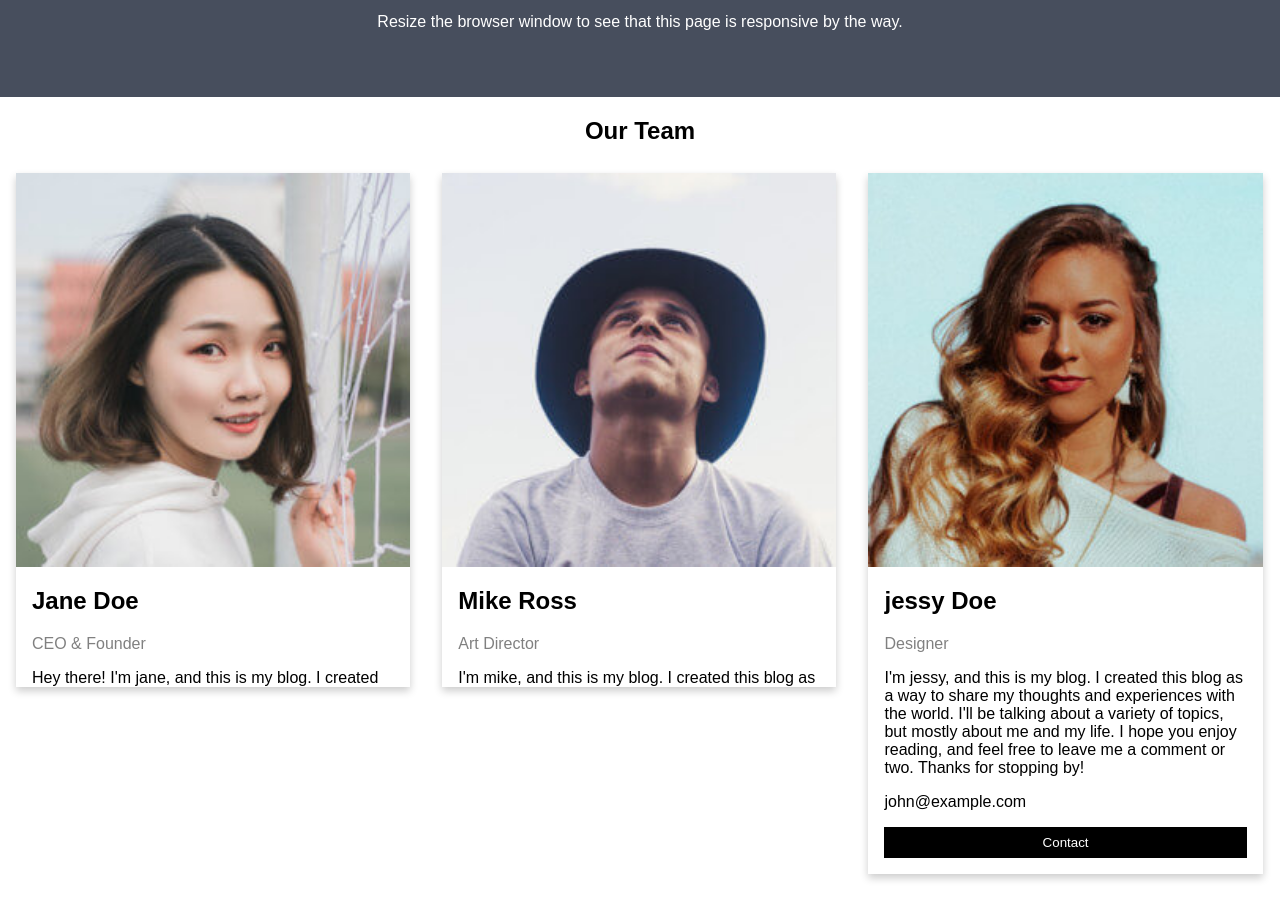
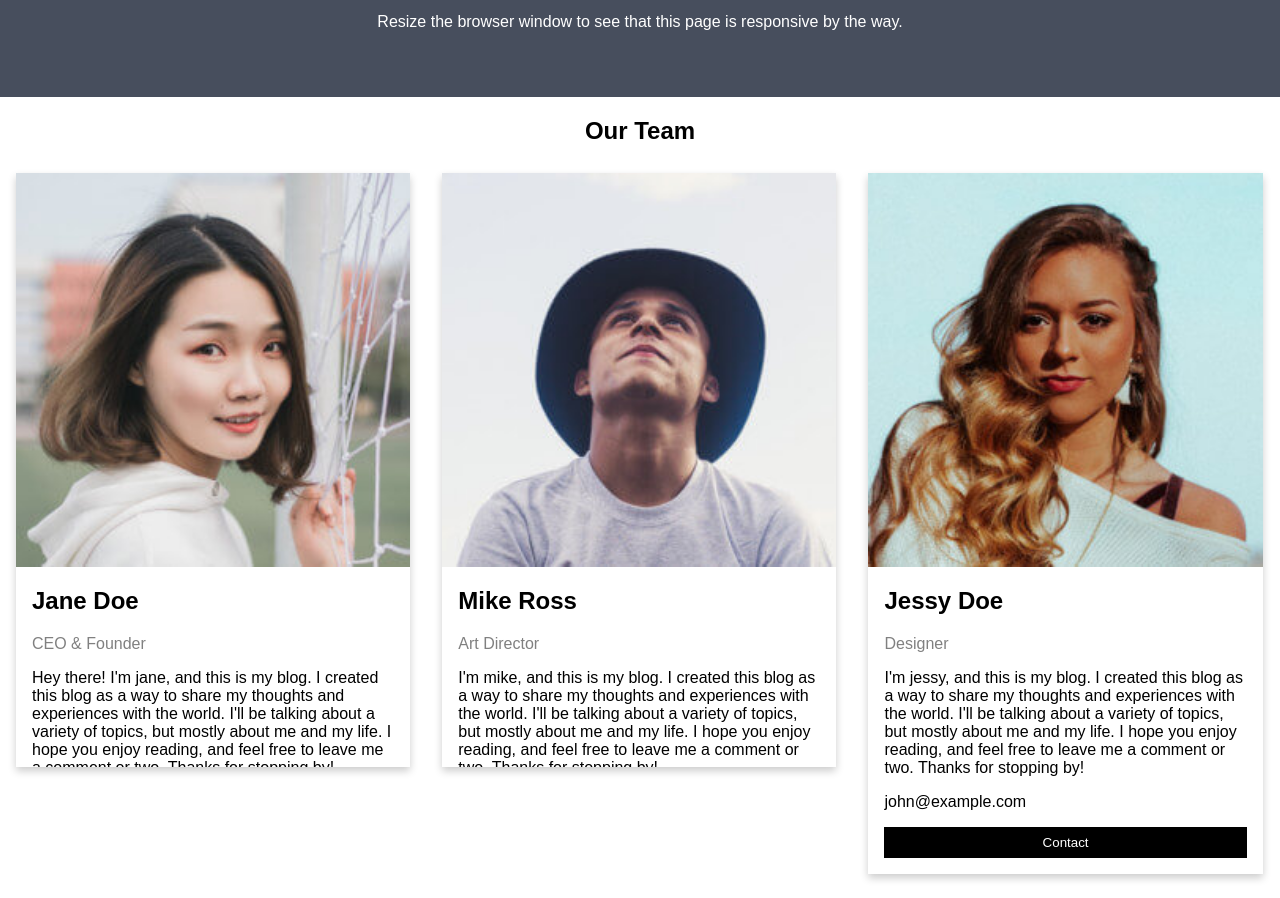
Before and after one commit to parasnp/FEWD1214, a plain HTML site: page index.html in a window 1280 px wide. Shown: the part 151-1049 px from the top of the page. Drawn offline with Linux system fonts and the light colour scheme.

Commit message:
Updated code and assets

```diff
--- a/index.html
+++ b/index.html
@@ -44,7 +44,7 @@
     <div class="card">
       <img src="assets/avatar3.jpg" alt="jessy" style="width:100%">
       <div class="container container-3">
-        <h2>jessy Doe</h2>
+        <h2>Jessy Doe</h2>
         <p class="title">Designer</p>
         <p>  I'm jessy, and this is my blog. I created this blog as a way to share my thoughts and experiences with the world. I'll be talking about a variety of topics, but mostly about me and my life.
           I hope you enjoy reading, and feel free to leave me a comment or two.
--- a/style.css
+++ b/style.css
@@ -2,12 +2,12 @@
 .container-1{
   /*Iteration 1 :Using suitable CSS properties hide the contents of the div spilling out*/
   overflow: hidden;
-  height: 120px;
+  height: 200px;
 }
 .container-2{
   /*Iteration 2 :Using suitable CSS properties prevent the overflowing of text such that the user is able to scroll and view the entire content*/
   overflow: auto;
-  height: 120px;
+  height: 200px;
 }
 .container-3{
   /*Iteration 3 :Using suitable CSS properties prevent the overflowing of text such that the browser is allowed to break lines with longer words */
```
